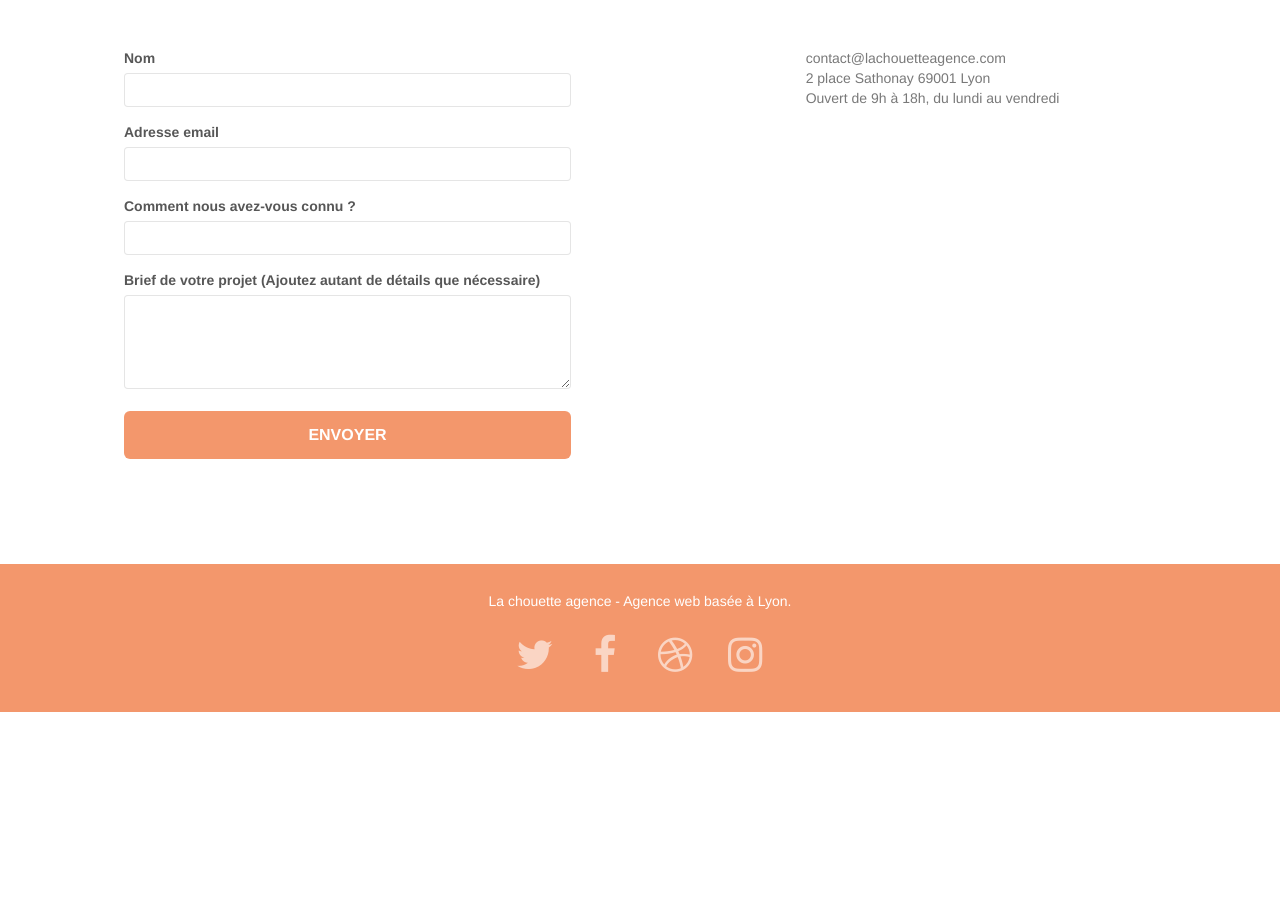
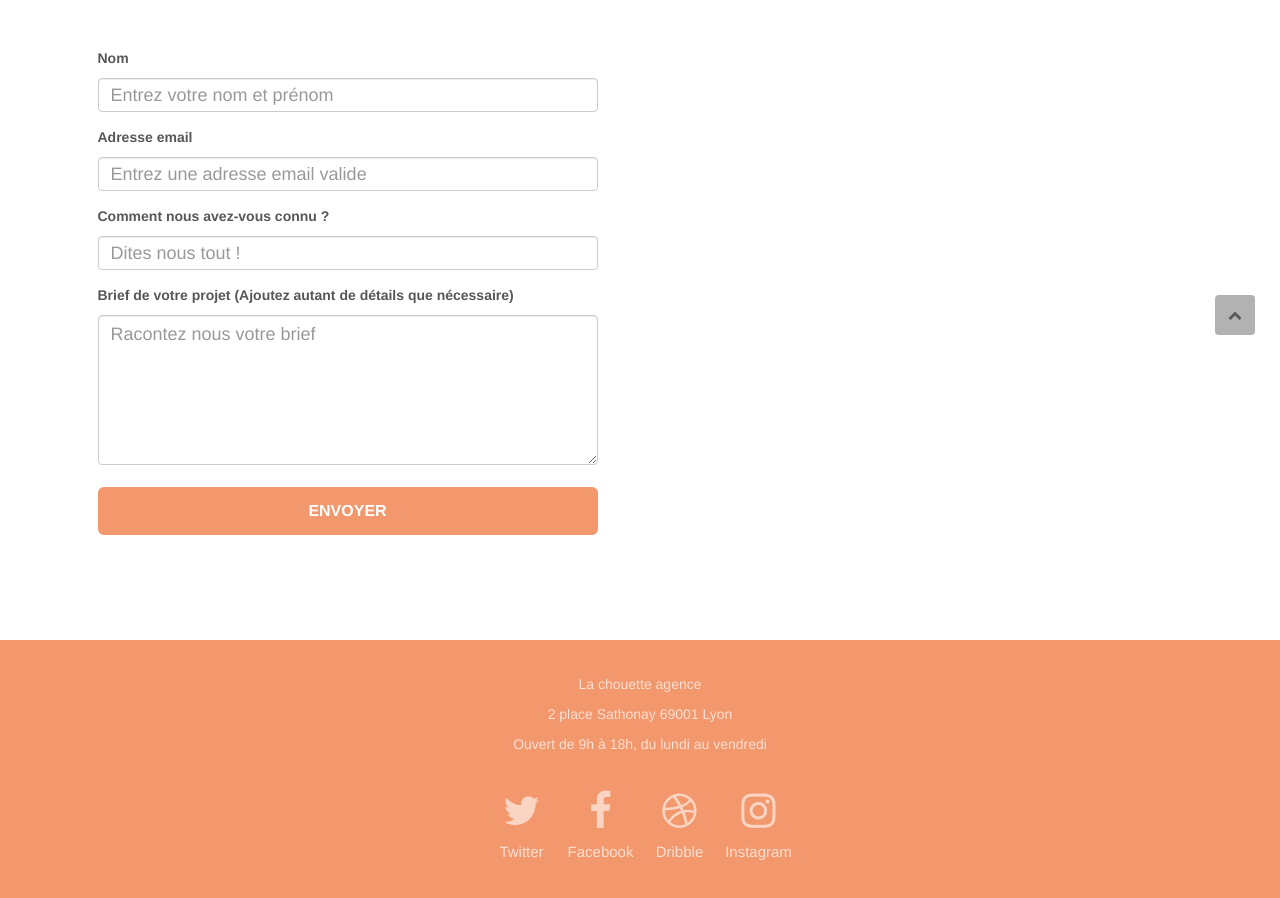
Before and after one commit to PopielarzManon/PopielarzManon_4_10042021, a plain HTML site: page page2.html in a window 1280 px wide. Shown: the part 440-1338 px from the top of the page. Before the commit the page ends 1152 px from the top, so only its background shows below. Drawn offline with nearby package versions, Linux system fonts and the light colour scheme; files that its build step writes are made by us from their sources; a script that the page names is missing.

Commit message:
Début page 2

```diff
--- a/page2.html
+++ b/page2.html
@@ -9,7 +9,7 @@
 
 	<link rel="stylesheet" type="text/css" href="./css/bootstrap.min.css">
 	<link rel="stylesheet" type="text/css" href="style.css">
-	<link rel="stylesheet" type="text/css" href="./css/font-awesome.min.css">
+	<link rel="stylesheet" type="text/css" href="./css/font-awesome.css">
 	<link rel="stylesheet" type="text/css" href="./css/et-line.min.css">
 
 
@@ -18,7 +18,7 @@
 	<script src="./js/blocs.min.js"></script>
 	<script src="./js/jqBootstrapValidation.js"></script>
 	<script src="./js/formHandler.js"></script>
-    <title>page2</title>
+    <title>Contact</title>
 
 
 <!-- Analytics -->
@@ -31,32 +31,18 @@
 <div class="page-container">
 
 <!-- bloc-0 -->
-<div class="bloc bgc-white l-bloc " id="bloc-0">
+<div class="bloc bgc-white l-bloc top " id="bloc-0">
 	<div class="container bloc-sm">
+
 		<nav class="navbar row">
 			<div class="navbar-header">
-				<a class="navbar-brand" href="index.html"><img src="img/la-chouette-agence.png" alt="atlanta web design logo" height="40" /></a>
-				<button id="nav-toggle" type="button" class="ui-navbar-toggle navbar-toggle" data-toggle="collapse" data-target=".navbar-1">
-					<span class="sr-only">Toggle navigation</span><span class="icon-bar"></span><span class="icon-bar"></span><span class="icon-bar"></span>
-				</button>
-			</div>
-			<div class="collapse navbar-collapse navbar-1 special-dropdown-nav">
-				<ul class="site-navigation nav navbar-nav">
-					<li>
-						<a href="index.html">Accueil</a>
-					</li>
-					<li>
-					</li>
-					<li>
-						<a href="page2.html">page2 &gt;</a>
-					</li>
-				</ul>
+
+				<a class="navbar-brand" href="index2.html"><img src="img/la-chouette-agence.png" alt="Logo la chouette agence" height="40" /></a>
 			</div>
 		</nav>
 	</div>
 </div>
 <!-- bloc-0 END -->
-
 <!-- bloc-6 -->
 <div class="bloc bg-dots-bg bg-repeat bgc-atomic-tangerine d-bloc bloc-bg-texture texture-paper" id="bloc-6">
 	<div class="container bloc-lg">
@@ -85,34 +71,30 @@
 						<label>
 							Nom
 						</label>
-						<input id="name" class="form-control" required />
+						<input type="text" id="name" placeholder="Entrez votre nom et prénom" class="form-control" required="">
 					</div>
 					<div class="form-group">
 						<label>
 							Adresse email
 						</label>
-						<input id="email" class="form-control" type="email" required />
+						<input type="email" id="email" placeholder="Entrez une adresse email valide" class="form-control" required="">
 					</div>
 					<div class="form-group">
 						<label>
 							Comment nous avez-vous connu ?
 						</label>
-						<input class="form-control" type="email" required id="input_504" />
+						<input class="form-control" type="text" placeholder="Dites nous tout !" required="" id="info">
 					</div>
 					<div class="form-group">
 						<label>
 							Brief de votre projet (Ajoutez autant de détails que nécessaire)<br>
-						</label><textarea id="message" class="form-control" rows="4" cols="50" required></textarea>
+						</label>
+						<textarea id="message" class="form-control" rows="4" cols="50" placeholder="Racontez nous votre brief" required=""></textarea>
 					</div>
-					<button class="bloc-button btn btn-lg btn-block cta-hero btn-atomic-tangerine" type="submit">
+					<button class="bloc-button btn btn-lg btn-block cta-hero btn-atomic-tangerine envoi" type="submit">
 						Envoyer
 					</button>
 				</form>
-			</div>
-			<div class="col-sm-6">
-				<p>
-					contact@lachouetteagence.com<br>2 place Sathonay 69001 Lyon<br>Ouvert de 9h à 18h, du lundi au vendredi<br>
-				</p>
 			</div>
 		</div>
 	</div>
@@ -120,7 +102,7 @@
 <!-- bloc-7 END -->
 
 <!-- ScrollToTop Button -->
-<a class="bloc-button btn btn-d scrollToTop" onclick="scrollToTarget('1')"><span class="fa fa-chevron-up"></span></a>
+<a class="bloc-button btn btn-d scrollToTop" href="#top"><span class="fa fa-chevron-up"></span></a>
 <!-- ScrollToTop Button END-->
 
 
@@ -130,29 +112,37 @@
 		<div class="row">
 			<div class="col-sm-12">
 				<p class="text-center white">
-					La chouette agence - Agence web basée à Lyon.<br>
+					<p>La chouette agence</p>
+					<p>2 place Sathonay 69001 Lyon</p>
+					<p>Ouvert de 9h à 18h, du lundi au vendredi</p>
+
 				</p>
 				<div class="row row-no-gutters social">
 					<div class="col-sm-3">
 						<div class="text-center">
-							<a class="social" href="index.html"><span class="fa fa-twitter icon-md"></span></a>
+							<a class="social" href="index2.html"><span class="fa fa-twitter icon-md"></span></a>
+							<p>Twitter</p>
 						</div>
 					</div>
 					<div class="col-sm-3">
 						<div class="text-center">
-							<a class="social" href="index.html"><span class="fa fa-facebook icon-md"></span></a>
+							<a class="social" href="index2.html"><span class="fa fa-facebook icon-md"></span></a>
+							<p>Facebook</p>
 						</div>
 					</div>
 					<div class="col-sm-3">
 						<div class="text-center">
-							<a class="social" href="index.html"><span class="fa fa-dribbble icon-md"></span></a>
+							<a class="social" href="index2.html"><span class="fa fa-dribbble icon-md"></span></a>
+							<p>Dribble</p>
 						</div>
 					</div>
 					<div class="col-sm-3">
 						<div class="text-center">
-							<a class="social" href="index.html"><span class="fa fa-instagram icon-md"></span></a>
+							<a class="social" href="index2.html"><span class="fa fa-instagram icon-md"></span></a>
+							<p>Instagram</p>
 						</div>
 					</div>
+				</div>
 				</div>
 			</div>
 		</div>
--- a/style.css
+++ b/style.css
@@ -209,10 +209,10 @@ a:hover {
 }
 
 
-.d-bloc .panel button:hover,
+/*.d-bloc .panel button:hover,
 .l-bloc button:hover {
     color: rgba(0, 0, 0, .7);
-}
+}*/
 
 .l-bloc .icon-round,
 .l-bloc .icon-square,
@@ -527,13 +527,14 @@ button {
     position: fixed;
     bottom: 20px;
     right: 20px;
-    opacity: 0;
     z-index: 500;
     transition: all .3s ease-in-out;
-}
+    display: flex;
+    flex-direction: column;
+    align-content: center;
+    align-items: center;
+    justify-content: center;
 
-.scrollToTop span {
-    margin-top: 6px;
 }
 
 .showScrollTop {
@@ -662,6 +663,7 @@ a {
     font-family: "helvetica";
     font-weight: 700;
     color: #575757;
+    text-decoration: none;
 
 }
 
@@ -713,6 +715,30 @@ a {
 h2 {
     font-size: 22px;
     line-height: 1.4em;
+}
+/*PAAAAAAAAAAAAAAAAAAAAAAAAGGGGGGGGGGGGGGGGGGGGGGGGGGGGGGGEEEEEEEEEEEEEEEEEEEEEEEE22222222222222222222222222222222266666666--*/
+.form-control {
+    display: block;
+    width: 500px;
+    height: 34px;
+    padding: 6px 12px;
+    font-size: 18px;
+    line-height: 1.42857143;
+    color: #555;
+    background-color: #fff;
+    background-image: none;
+    border: 1px solid #ccc;
+    border-radius: 4px;
+    box-shadow: inset 0 1px 1px rgba(0,0,0,.075);
+    font-family: inherit;
+    margin-bottom: 10px;
+
+}
+#message{
+    height: 150px;
+}
+label{
+    margin-bottom: 10px;
 }
 
 /*-------------------------IZEUUUUUUUUUUUUUUUUUUUUUUUUUUUUUUUUUUUUUUUUUUUUUUUUUUUUUUUUU--------*/
@@ -776,6 +802,7 @@ h4 {
 }
 .social{
     font-size: 40px;
+    text-decoration: none;
 }
 .social p{
     font-size: 15px;
@@ -830,6 +857,7 @@ h4 {
     text-shadow: black;
     color: #FFFFFF;
 }
+
 
 .btn-atomic-tangerine:hover {
     background: #ffbd9f;
```
Also changed, not shown: index2.html (+1 -1 lines), css/bootstrap.css.
